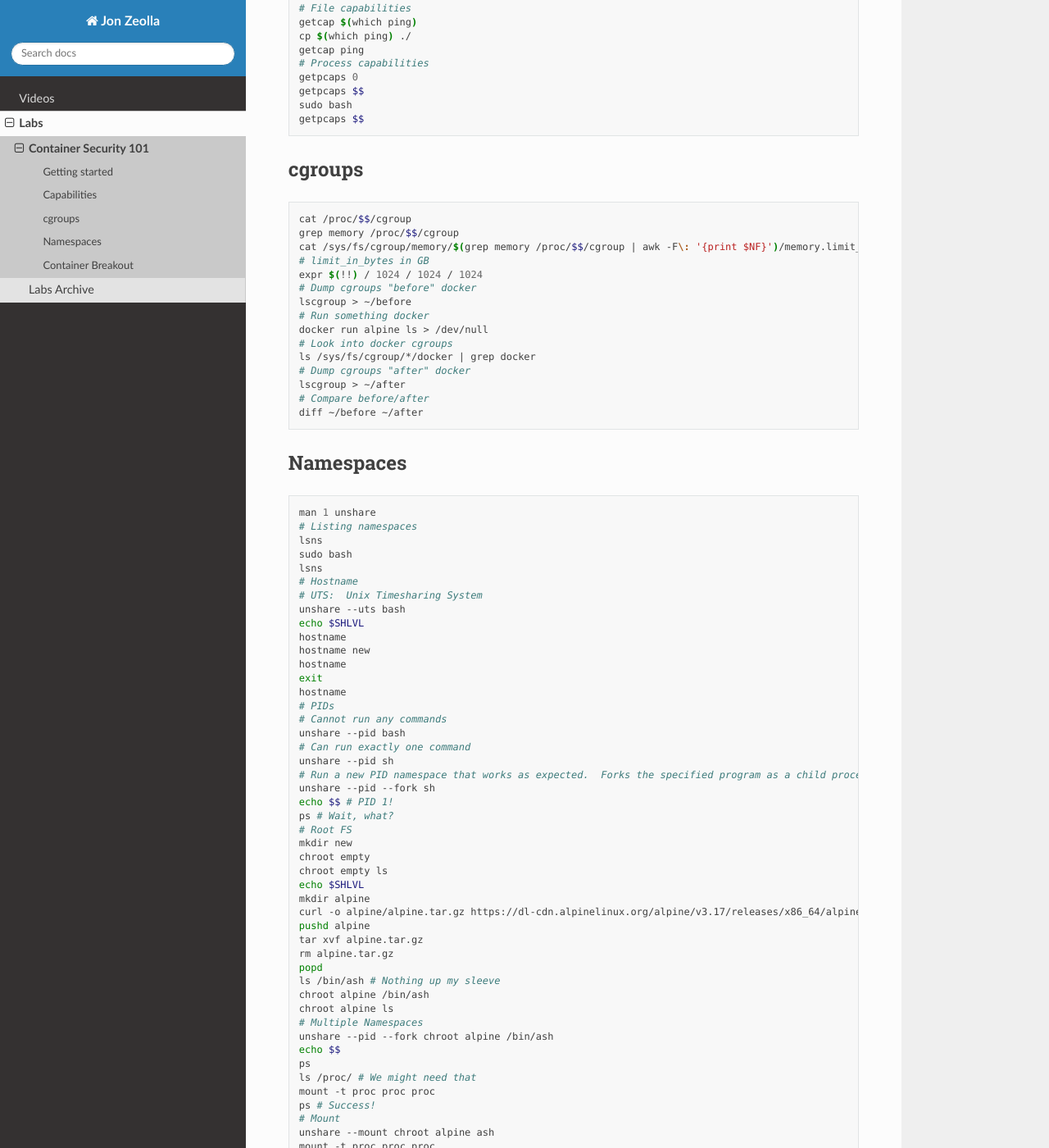
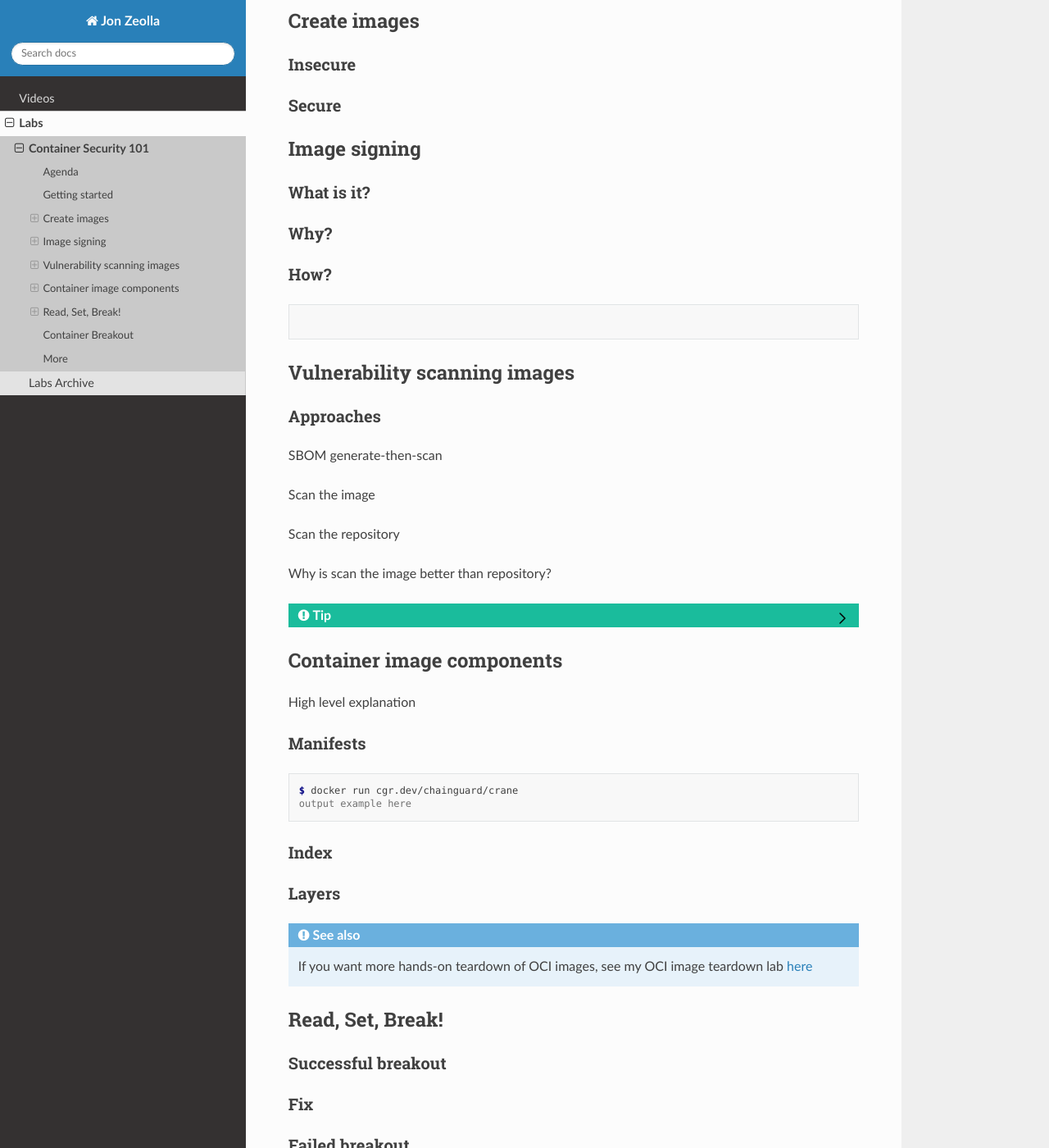
Before and after one commit to JonZeolla/JonZeolla.github.io, a Sphinx documentation site: the page built from docs/labs/container-security-101.md, in a window 1280 px wide and 1400 px high, scrolled down 676 px. Shown: the whole window at 82% size. Built offline with Sphinx 7.4.7 and the Read the Docs theme 2.0.0, drawn with Linux system fonts in a browser that asks for light colours; some of the changed text lies outside the part shown.

Commit message:
Checkpoint

````diff
--- a/Taskfile.yml
+++ b/Taskfile.yml
@@ -9,7 +9,6 @@ tasks:
       - pipenv install --deploy --ignore-pipfile --dev
 
   build:
-    deps: [init]
     cmds:
       - pipenv run sphinx-build -b html docs build
 
@@ -25,6 +24,7 @@ tasks:
 
   clean:
     cmds:
+      - rm -rf {{.ROOT_DIR}}/build/
       - find {{.ROOT_DIR}} -type f -name '.DS_Store' -delete
       - find {{.ROOT_DIR}} -type f -name '__pycache__' -exec rm -rf {} +
       - find {{.ROOT_DIR}} -type d -name '.mypy_cache' -exec rm -rf {} +
--- a/docs/conf.py
+++ b/docs/conf.py
@@ -13,13 +13,13 @@ author: str = "Jon Zeolla"
 # -- General configuration --
 # https://www.sphinx-doc.org/en/master/usage/configuration.html#general-configuration
 
+# Consider for the future: sphinx_tippy
 extensions: list[str] = [
     "myst_parser",
     "sphinx-prompt",
     "sphinx_copybutton",
     "sphinx_design",
     "sphinx_last_updated_by_git",
-    "sphinx_tippy",
     "sphinx_togglebutton",
     "sphinxcontrib.mermaid",
 ]
@@ -38,3 +38,17 @@ html_theme_path: list[str] = ["index.rst"]
 # https://myst-parser.readthedocs.io/en/latest/syntax/optional.html
 
 myst_enable_extensions: list[str] = []
+
+# -- Options for sphinx-copybutton --
+# https://github.com/executablebooks/sphinx-copybutton/blob/master/docs/use.md
+
+# True is the default right now, but I prefer explicit over implicit
+copybutton_only_copy_prompt_lines: bool = True
+# Currently the default is ".linenos, .gp", so this effectively just adds .go which is the class for console outputs
+copybutton_exclude: str = ".linenos, .gp, .go"
+
+# -- Options for sphinx-togglebutton --
+# https://github.com/executablebooks/sphinx-togglebutton/blob/master/docs/use.md
+
+# This removes the hint text to avoid a CSS alignment bug where the hint was not properly aligned
+togglebutton_hint: str = ""
--- a/docs/index.rst
+++ b/docs/index.rst
@@ -2,7 +2,7 @@ Welcome to Jon Zeolla's junk drawer
 ===================================
 
 .. toctree::
-   :maxdepth: 3
+   :maxdepth: 2
    :glob:
 
    videos/index
--- a/docs/labs/container-security-101.md
+++ b/docs/labs/container-security-101.md
@@ -1,4 +1,16 @@
 # Container Security 101
+
+Welcome to my Container Security 101 workshop! If you'd like to sign up, you can register
+[here](https://www.sans.org/webcasts/container-security-101/).
+
+## Agenda
+
+1. Create secure and insecure container images.
+1. Perform container image signing.
+1. Create SBOMs.
+1. Vulnerability scan the images.
+1. Dig into the container image manifests, indexes, and layers.
+1. Break out of a misconfigured container.
 
 ## Getting started
 
@@ -6,113 +18,80 @@
 This lab expects that you are running on Ubuntu 20.04 x86; see [this guide](../ref/aws_ubuntu20.04.md) if you need help setting that up.
 ```
 
-```bash
-./start.sh
-echo $SHLVL
-bash
-echo $SHLVL
-sh
-echo $SHLVL
-sh
-echo $SHLVL
-exit
-exit
-exit
-echo $SHLVL
+This lab is meant to be run in order from top to bottom. If you skip around, it is possible some prerequisites may not be met and you will encounter
+errors.
+
+## Create images
+
+### Insecure
+
+### Secure
+
+## Image signing
+
+### What is it?
+
+### Why?
+
+### How?
+
+```console
+
 ```
 
-## Capabilities
+## Vulnerability scanning images
 
-```bash
-man 7 capabilities
-# File capabilities
-getcap $(which ping)
-cp $(which ping) ./
-getcap ping
-# Process capabilities
-getpcaps 0
-getpcaps $$
-sudo bash
-getpcaps $$
+### Approaches
+
+SBOM generate-then-scan
+
+Scan the image
+
+Scan the repository
+
+Why is scan the image better than repository?
+
+```{tip}
+:class: dropdown
+
+Changes to the code can happen during build, including bringing in new dependences, or different versions of known dependencies.
+
+While containers could technicall also make those changes at runtime, it is significantly less popular and easier to monitor for/prevent.
 ```
 
-## cgroups
+## Container image components
 
-```bash
-cat /proc/$$/cgroup
-grep memory /proc/$$/cgroup
-cat /sys/fs/cgroup/memory/$(grep memory /proc/$$/cgroup | awk -F\: '{print $NF}')/memory.limit_in_bytes
-# limit_in_bytes in GB
-expr $(!!) / 1024 / 1024 / 1024
-# Dump cgroups "before" docker
-lscgroup > ~/before
-# Run something docker
-docker run alpine ls > /dev/null
-# Look into docker cgroups
-ls /sys/fs/cgroup/*/docker | grep docker
-# Dump cgroups "after" docker
-lscgroup > ~/after
-# Compare before/after
-diff ~/before ~/after
+High level explanation
+
+### Manifests
+
+```console
+$ docker run cgr.dev/chainguard/crane
+output example here
 ```
 
-## Namespaces
+### Index
 
-```bash
-man 1 unshare
-# Listing namespaces
-lsns
-sudo bash
-lsns
-# Hostname
-# UTS:  Unix Timesharing System
-unshare --uts bash
-echo $SHLVL
-hostname
-hostname new
-hostname
-exit
-hostname
-# PIDs
-# Cannot run any commands
-unshare --pid bash
-# Can run exactly one command
-unshare --pid sh
-# Run a new PID namespace that works as expected.  Forks the specified program as a child process of unshare rather than running it directly.
-unshare --pid --fork sh
-echo $$ # PID 1!
-ps # Wait, what?
-# Root FS
-mkdir new
-chroot empty
-chroot empty ls
-echo $SHLVL
-mkdir alpine
-curl -o alpine/alpine.tar.gz https://dl-cdn.alpinelinux.org/alpine/v3.17/releases/x86_64/alpine-minirootfs-3.17.2-x86_64.tar.gz
-pushd alpine
-tar xvf alpine.tar.gz
-rm alpine.tar.gz
-popd
-ls /bin/ash # Nothing up my sleeve
-chroot alpine /bin/ash
-chroot alpine ls
-# Multiple Namespaces
-unshare --pid --fork chroot alpine /bin/ash
-echo $$
-ps
-ls /proc/ # We might need that
-mount -t proc proc proc
-ps # Success!
-# Mount
-unshare --mount chroot alpine ash
-mount -t proc proc proc
-mount
-exit
-findmnt # Same info as mount, different format
-# Discuss pivot_root() vs chroot
-# Other namespaces exist, see `man 7 namespaces`
+### Layers
+
+```{seealso}
+:name: oci-image-teardown
+If you want more hands-on teardown of OCI images, see my OCI image teardown lab [here](./oci-image-teardown.md)
 ```
+
+## Read, Set, Break!
+
+### Successful breakout
+
+### Fix
+
+### Failed breakout
+
 
 ## Container Breakout
 
 TODO
+
+## More
+
+Looking for more content like this? Take a look at the SANS [SEC540 class](http://sans.org/sec540)!
--- a/docs/labs/index.rst
+++ b/docs/labs/index.rst
@@ -2,6 +2,7 @@ Labs
 ====
 
 .. toctree::
-   :glob:
+   :maxdepth: 1
 
-   *
+   Container Security 101 <container-security-101>
+   Labs Archive <labs-archive>
````
Also changed, not shown: docs/labs/container-from-scratch.md (added, +113 -0 lines), docs/labs/oci-image-teardown.md (added, +43 -0 lines), docs/ref/jon-zeolla.md (+6 -0 lines), docs/img/jon_zeolla.jpg (added), 1 other file.
